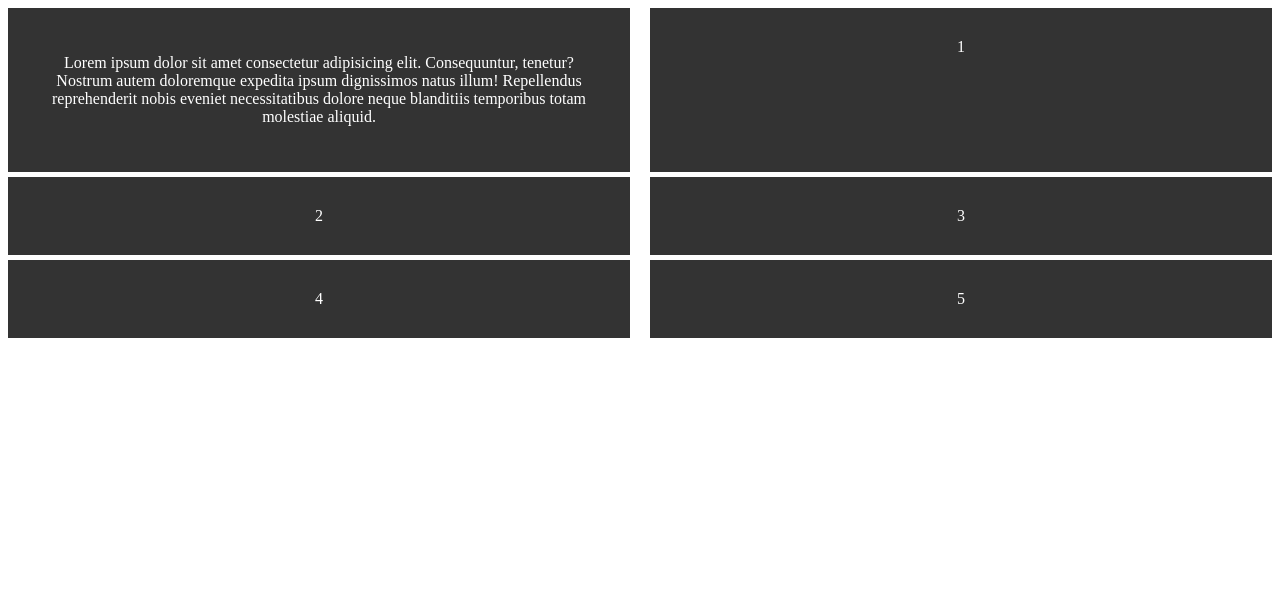
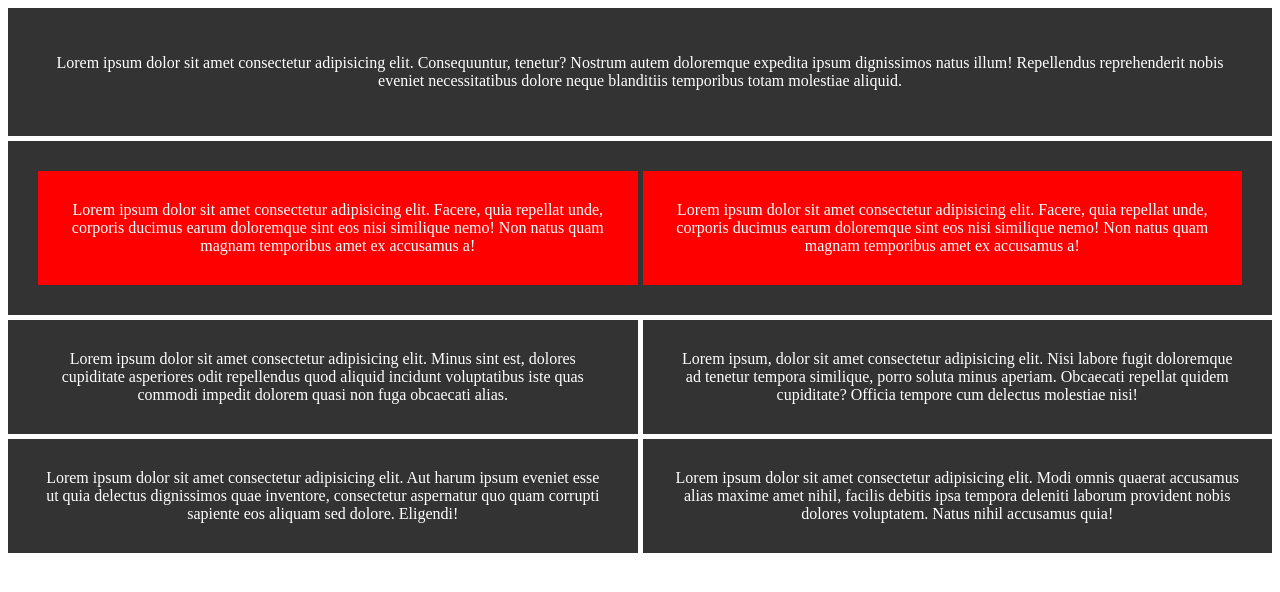
Before and after one commit to MoatazAbdAlmageed/cssgrid, a website: page index.html in a window 1280 px wide. Drawn offline with Linux system fonts and the light colour scheme.

Commit message:
NESTED & START,END

```diff
--- a/index.html
+++ b/index.html
@@ -1,19 +1,56 @@
 <!DOCTYPE html>
 <html lang="en">
-<head>
-    <meta charset="UTF-8">
-    <meta name="viewport" content="width=device-width, initial-scale=1.0">
+  <head>
+    <meta charset="UTF-8" />
+    <meta name="viewport" content="width=device-width, initial-scale=1.0" />
     <title>Grid</title>
-    <link rel="stylesheet" href="styles.css">
-</head>
-<body>
+    <link rel="stylesheet" href="styles.css" />
+  </head>
+  <body>
     <div class="container">
-        <div class="item"><p>Lorem ipsum dolor sit amet consectetur adipisicing elit. Consequuntur, tenetur? Nostrum autem doloremque expedita ipsum dignissimos natus illum! Repellendus reprehenderit nobis eveniet necessitatibus dolore neque blanditiis temporibus totam molestiae aliquid.</p></div>
-        <div class="item">1</div>
-        <div class="item">2</div>
-        <div class="item">3</div>
-        <div class="item">4</div>
-        <div class="item">5</div>
+      <div class="item item-1">
+        <p>
+          Lorem ipsum dolor sit amet consectetur adipisicing elit. Consequuntur,
+          tenetur? Nostrum autem doloremque expedita ipsum dignissimos natus
+          illum! Repellendus reprehenderit nobis eveniet necessitatibus dolore
+          neque blanditiis temporibus totam molestiae aliquid.
+        </p>
+      </div>
+      <div class="item item-2 nested">
+        <div class="item">
+          Lorem ipsum dolor sit amet consectetur adipisicing elit. Facere, quia
+          repellat unde, corporis ducimus earum doloremque sint eos nisi
+          similique nemo! Non natus quam magnam temporibus amet ex accusamus a!
+        </div>
+        <div class="item">
+          Lorem ipsum dolor sit amet consectetur adipisicing elit. Facere, quia
+          repellat unde, corporis ducimus earum doloremque sint eos nisi
+          similique nemo! Non natus quam magnam temporibus amet ex accusamus a!
+        </div>
+      </div>
+      <div class="item item-3 ">
+        Lorem ipsum dolor sit amet consectetur adipisicing elit. Minus sint est,
+        dolores cupiditate asperiores odit repellendus quod aliquid incidunt
+        voluptatibus iste quas commodi impedit dolorem quasi non fuga obcaecati
+        alias.
+      </div>
+      <div class="item item-4">
+        Lorem ipsum, dolor sit amet consectetur adipisicing elit. Nisi labore
+        fugit doloremque ad tenetur tempora similique, porro soluta minus
+        aperiam. Obcaecati repellat quidem cupiditate? Officia tempore cum
+        delectus molestiae nisi!
+      </div>
+      <div class="item item-5">
+        Lorem ipsum dolor sit amet consectetur adipisicing elit. Aut harum ipsum
+        eveniet esse ut quia delectus dignissimos quae inventore, consectetur
+        aspernatur quo quam corrupti sapiente eos aliquam sed dolore. Eligendi!
+      </div>
+      <div class="item item-6">
+        Lorem ipsum dolor sit amet consectetur adipisicing elit. Modi omnis
+        quaerat accusamus alias maxime amet nihil, facilis debitis ipsa tempora
+        deleniti laborum provident nobis dolores voluptatem. Natus nihil
+        accusamus quia!
+      </div>
     </div>
-</body>
+  </body>
 </html>
--- a/styles.css
+++ b/styles.css
@@ -8,7 +8,6 @@ body {
   /* grid-template-columns: 1fr 1fr 1fr; */
   grid-template-columns: 2fr 2fr;
 
-
   /* rows */
   /* grid-template-rows: repeat(3, 100px); */
   grid-auto-rows: minmax(200px);
@@ -16,16 +15,37 @@ body {
   /* gap */
   /* grid-column-gap:5px;
   grid-row-gap:5px; */
-  /* grid-gap:5px; */
-  grid-gap:5px 20px;
+  /* grid-gap:5px 20px; */
+  grid-gap: 5px;
 }
 
-.container > .item {
+.container .item {
   padding: 30px;
   background: #333;
   color: #fff;
   /* margin: 5px 0; */
 }
-.container > .item:hover {
+.container .item:hover {
   background: orangered;
 }
+.nested {
+  display: grid;
+  grid-template-columns: 2fr 2fr;
+  grid-gap: 5px;
+}
+.nested .item {
+  background: red;
+}
+.nested .item:hover {
+  background: darkolivegreen;
+}
+
+.item-1{
+    grid-column-start: 1;
+    grid-column-end: 3;
+}
+
+.item-2{
+    grid-column-start: 1;
+    grid-column-end: 3;
+}
```
